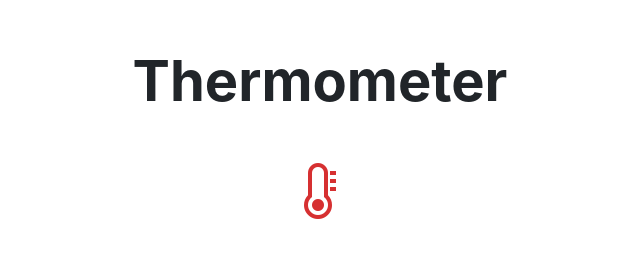
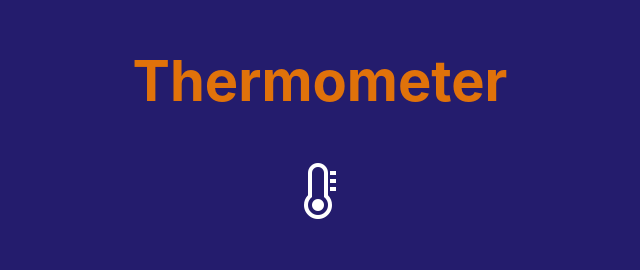
Before and after one commit to rexj8/Thermometer, a plain HTML site: page index.html in a window 1280 px wide. Shown: the whole page, without its empty margins (320-960 px from the left). Drawn offline with nearby package versions, Linux system fonts and the light colour scheme.

Commit message:
working on animation

```diff
--- a/index.html
+++ b/index.html
@@ -7,6 +7,16 @@
     <title>Animation</title>
     <link rel="stylesheet" href="https://cdnjs.cloudflare.com/ajax/libs/font-awesome/4.7.0/css/font-awesome.min.css">
     <link rel="stylesheet" href="https://maxcdn.bootstrapcdn.com/bootstrap/4.0.0/css/bootstrap.min.css" integrity="sha384-Gn5384xqQ1aoWXA+058RXPxPg6fy4IWvTNh0E263XmFcJlSAwiGgFAW/dAiS6JXm" crossorigin="anonymous">
+
+    <style>
+        body{
+            background-color: rgb(36, 28, 109);
+        }
+
+        h1{
+            color:#e0720a;
+        }
+    </style>
 
 </head>
 <body>
@@ -22,6 +32,8 @@
                 let temp=document.getElementById('temp');
 
                 temp.innerHTML="&#xf2cb";
+                temp.style.color = "#ffffff";
+
 
                 setTimeout(()=>{
                     temp.innerHTML="&#xf2ca";
```
